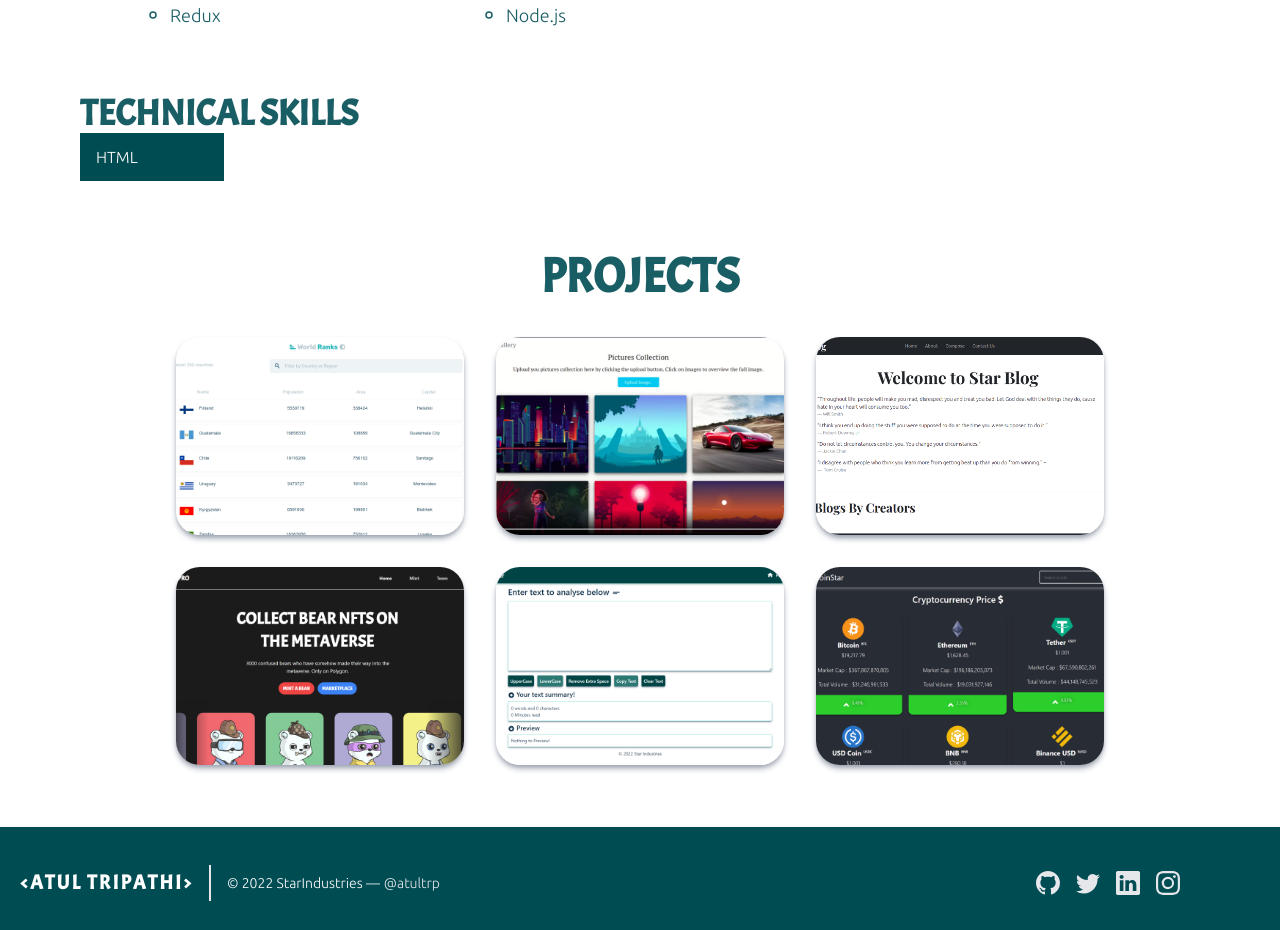
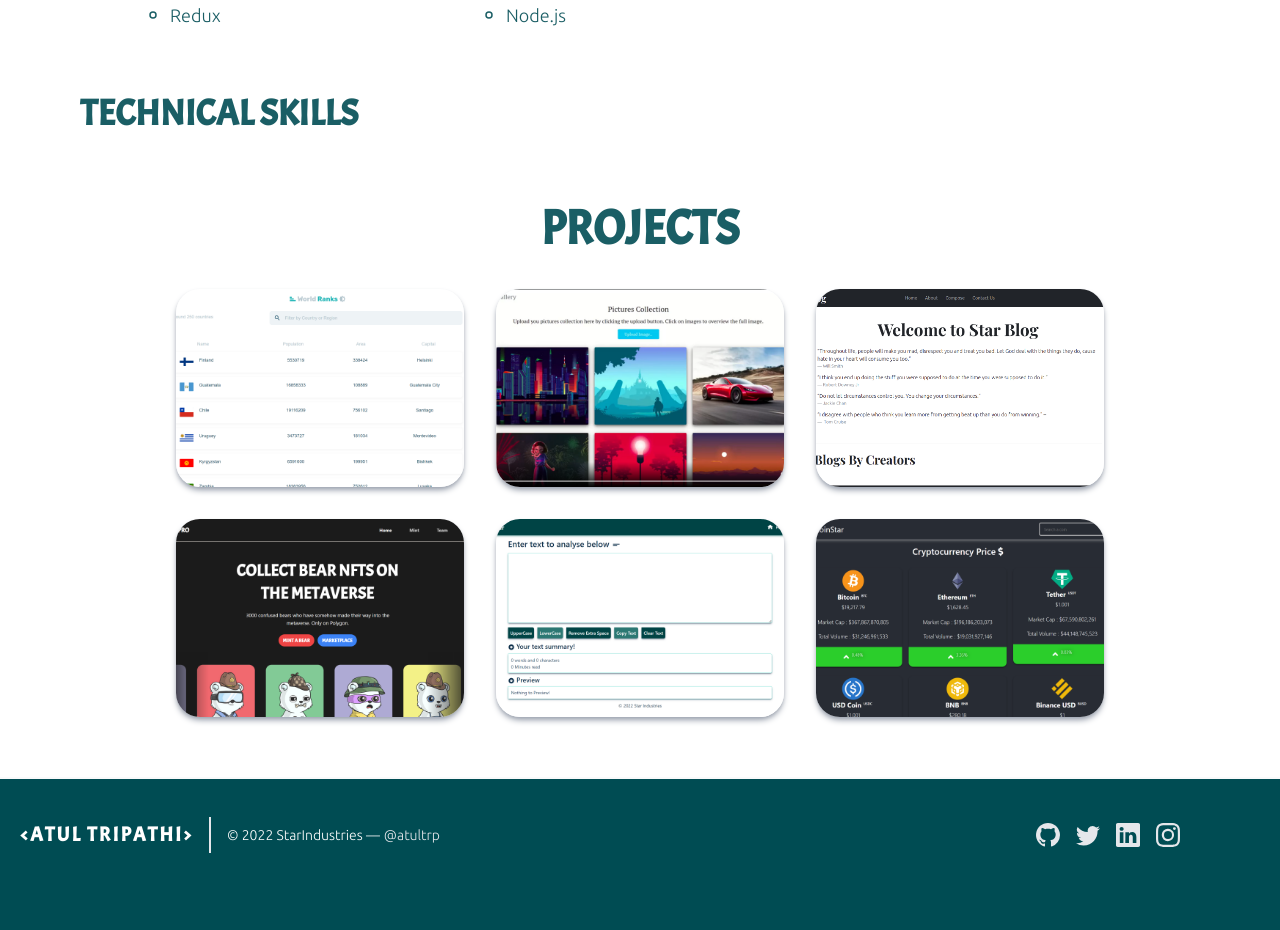
Before and after one commit to atultrp/atultrp-pro, a Next.js app: page / in a window 1280 px wide. Shown: the part 1201-2131 px from the top of the page. After the commit the page ends 2092 px from the top, so only its background shows below. Built offline with nearby package versions, Linux system fonts and the light colour scheme.

Commit message:
small fixes

```diff
--- a/src/components/About.js
+++ b/src/components/About.js
@@ -62,9 +62,6 @@ const About = () => {
       {/* Skill set */}
 
       <h2 className="custom-font text-3xl sm:text-4xl uppercase font-semibold pt-16">Technical Skills</h2>
-      <div>
-        <SkillCard />
-      </div>
 
     </div>
   )
--- a/src/components/shared/SkillCard.js
+++ /dev/null
@@ -1,12 +0,0 @@
-import React from 'react'
-
-const SkillCard = () => {
-  return (
-    <div className="bg-[#004c53] text-white w-36 px-4 py-3">
-      <p>HTML</p>
-      <p></p>
-    </div>
-  )
-}
-
-export default SkillCard
```
